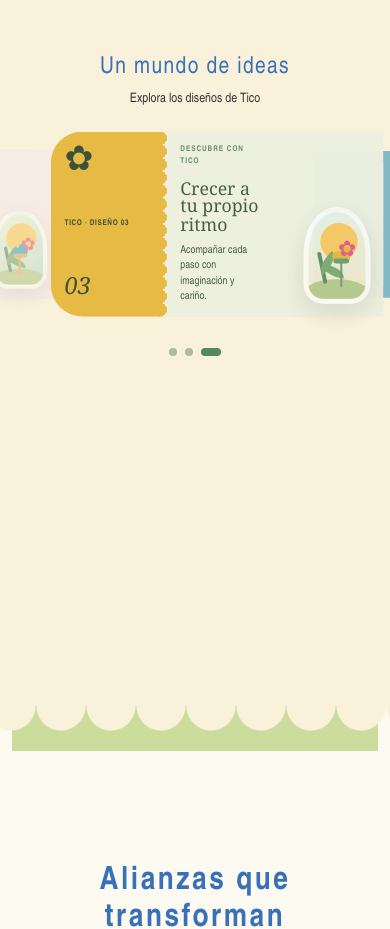
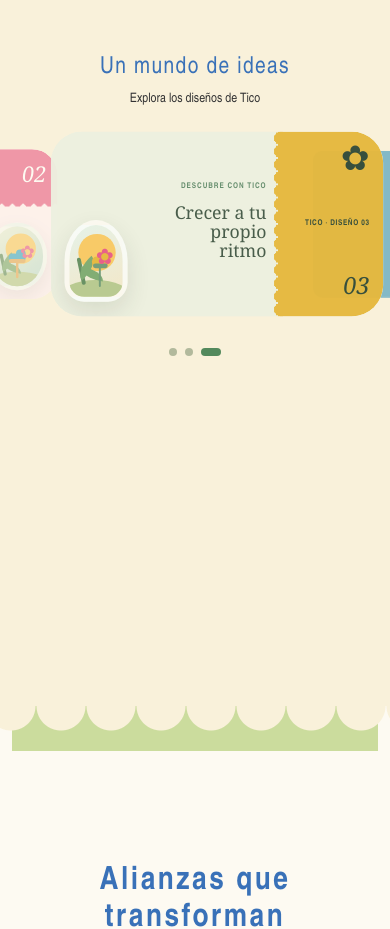
Before and after one commit to jrvrr/tico_web, a Next.js app: page / in a window 390 px wide. Shown: the part 1900-2829 px from the top of the page. Built offline with nearby package versions, Linux system fonts and the light colour scheme.

Commit message:
fix: correcion en diseño y formatos del carrusel

```diff
--- a/src/app/page.module.css
+++ b/src/app/page.module.css
@@ -581,25 +581,26 @@
   background: #38a8c9;
 }
 
-.posterBlue,
+.posterRose,
 .posterYellow {
   container-type: size;
   background: var(--ticket-paper);
 }
 
-.artwork.posterBlue,
+.artwork.posterRose,
 .artwork.posterYellow {
   display: block;
+  position: relative;
   border: 0;
   border-radius: 32px;
   box-shadow: none;
 }
 
-.posterBlue {
-  --ticket-side: #2f91b8;
-  --ticket-paper: #f5e7eb;
+.posterRose {
+  --ticket-side: #e85c86;
+  --ticket-paper: #fff0f4;
   --ticket-ink: #294f5c;
-  --ticket-accent: #d45f7c;
+  --ticket-accent: #b83e68;
 }
 
 .posterYellow {
@@ -609,79 +610,142 @@
   --ticket-accent: #628b6b;
 }
 
-.posterBlue .posterSide,
+.posterRose .posterSide,
 .posterYellow .posterSide {
-  --scallop-size: calc(100cqh / 14);
   position: absolute;
-  inset: 0 auto 0 0;
   z-index: 2;
-  width: 33%;
   overflow: visible;
   padding: clamp(14px, 2vw, 28px);
   border-radius: inherit;
-  border-top-right-radius: 0;
-  border-bottom-right-radius: 0;
   background: var(--ticket-side);
 }
 
-.posterYellow .posterSide {
-  color: #344b38;
-}
-
-.posterBlue .posterSide::after,
+.posterRose .posterSide::after,
 .posterYellow .posterSide::after {
-  top: 0;
-  right: auto;
-  bottom: 0;
-  left: calc(100% - var(--scallop-size) / 2);
   z-index: 0;
-  width: var(--scallop-size);
-  height: auto;
   background: radial-gradient(circle closest-side, var(--ticket-side) 100%, transparent 100%) 0 0 / var(--scallop-size) var(--scallop-size) repeat-y;
 }
 
-.posterBlue .posterSide > span,
+.posterRose .posterSide > span,
 .posterYellow .posterSide > span {
   position: relative;
   z-index: 1;
 }
 
-.posterBlue .posterCopy,
+.posterRose .posterCopy,
 .posterYellow .posterCopy {
   position: absolute;
-  inset: 0 0 0 33%;
   z-index: 0;
-  padding: clamp(14px, 4.5cqh, 34px) 37% clamp(14px, 4.5cqh, 34px) clamp(20px, 4vw, 48px);
   color: var(--ticket-ink);
   background: var(--ticket-paper);
 }
 
-.posterBlue .posterCopy > span,
+.posterRose .posterCopy > span,
 .posterYellow .posterCopy > span {
   color: var(--ticket-accent);
 }
 
-.posterBlue .posterCopy h3,
+.posterRose .posterCopy h3,
 .posterYellow .posterCopy h3 {
   margin: 12px 0 9px;
   font-size: clamp(18px, 3.2vw, 36px);
 }
 
-.posterBlue .posterCopy p,
+.posterRose .posterCopy p,
 .posterYellow .posterCopy p {
   font-size: clamp(11px, 1.1vw, 15px);
 }
 
-.posterBlue .posterScene,
-.posterYellow .posterScene {
+.posterRose .posterSide {
+  --scallop-size: calc(100cqh / 14);
+  inset: 0 0 auto;
+  display: flex;
+  width: 100%;
+  height: 26%;
+  flex-direction: row;
+  align-items: center;
+  justify-content: space-between;
+  padding: clamp(12px, 2vw, 28px) clamp(22px, 4vw, 50px) clamp(18px, 2vw, 28px);
+  border-bottom-right-radius: 0;
+  border-bottom-left-radius: 0;
+}
+
+.posterRose .posterSide::after {
+  top: auto;
+  right: 0;
+  bottom: calc(var(--scallop-size) / -2);
+  left: 0;
+  width: auto;
+  height: var(--scallop-size);
+  background-image: radial-gradient(circle closest-side, var(--ticket-side) 100%, transparent 100%);
+  background-position: left top;
+  background-repeat: repeat-x;
+}
+
+.posterRose .posterSide .posterCategory {
+  font-size: clamp(9px, 0.9vw, 12px);
+}
+
+.posterRose .posterCopy {
+  inset: 26% 0 0;
+  padding: clamp(16px, 4.5cqh, 34px) 31% clamp(16px, 4.5cqh, 34px) clamp(22px, 4vw, 56px);
+  text-align: left;
+}
+
+.posterRose .posterScene {
   position: absolute;
   right: 4%;
   bottom: 7%;
   z-index: 1;
-  width: 20%;
+  width: 24%;
   height: 52%;
   border: 5px solid rgb(255 255 255 / 70%);
-  border-radius: 48% 48% 20px 20px;
+  border-radius: 50%;
+  box-shadow: 0 10px 24px rgb(45 60 50 / 12%);
+}
+
+.posterYellow .posterSide {
+  --scallop-size: calc(100cqh / 14);
+  inset: 0 0 0 auto;
+  width: 31%;
+  align-items: flex-end;
+  text-align: right;
+  border-top-left-radius: 0;
+  border-bottom-left-radius: 0;
+}
+
+.posterYellow .posterSide::after {
+  top: 0;
+  right: calc(100% - var(--scallop-size) / 2);
+  bottom: 0;
+  left: auto;
+  width: var(--scallop-size);
+  height: auto;
+  background-image: radial-gradient(circle closest-side, var(--ticket-side) 100%, transparent 100%);
+  background-position: 0 0;
+  background-repeat: repeat-y;
+}
+
+.posterYellow .posterSide > span {
+  color: #344b38;
+}
+
+.posterYellow .posterCopy {
+  inset: 0 31% 0 0;
+  align-items: flex-end;
+  padding: clamp(16px, 4.5cqh, 34px) clamp(22px, 4vw, 48px) clamp(16px, 4.5cqh, 34px) 35%;
+  text-align: right;
+}
+
+.posterYellow .posterScene {
+  position: absolute;
+  bottom: 7%;
+  left: 4%;
+  z-index: 1;
+  width: 20%;
+  height: 54%;
+  border: 5px solid rgb(255 255 255 / 70%);
+  border-radius: 50% 50% 20px 20px;
   box-shadow: 0 10px 24px rgb(45 60 50 / 12%);
 }
 
@@ -1392,6 +1456,47 @@
     font-size: 10px;
   }
 
+  .posterRose .posterSide {
+    height: 35%;
+    padding: 6px 14px 9px;
+  }
+
+  .posterRose .posterSide .posterFlower {
+    font-size: clamp(24px, 9vw, 36px);
+  }
+
+  .posterRose .posterSide .posterNumber {
+    font-size: clamp(22px, 7vw, 30px);
+  }
+
+  .posterRose .posterCopy {
+    inset: 35% 0 0;
+    padding: 14px 28% 12px 18px;
+  }
+
+  .posterRose .posterCopy p,
+  .posterYellow .posterCopy p {
+    display: none;
+  }
+
+  .posterRose .posterScene {
+    right: 4%;
+    bottom: 6%;
+    width: 22%;
+    height: 45%;
+  }
+
+  .posterYellow .posterCopy {
+    padding: 14px 14px 14px 35%;
+  }
+
+  .posterYellow .posterScene {
+    bottom: 8%;
+    left: 4%;
+    width: 19%;
+    height: 44%;
+  }
+
   .introPanel::before,
   .introPanel::after {
     right: 12px;
--- a/src/app/page.tsx
+++ b/src/app/page.tsx
@@ -76,7 +76,7 @@ const carouselSlides = [
     visualLabel: "Ilustración de un juguete colorido",
   },
   {
-    theme: "posterBlue",
+    theme: "posterRose",
     category: "TICO · DISEÑO 02",
     title: "Ideas que toman forma",
     description: "Pequeños momentos que abren nuevas posibilidades.",
```
